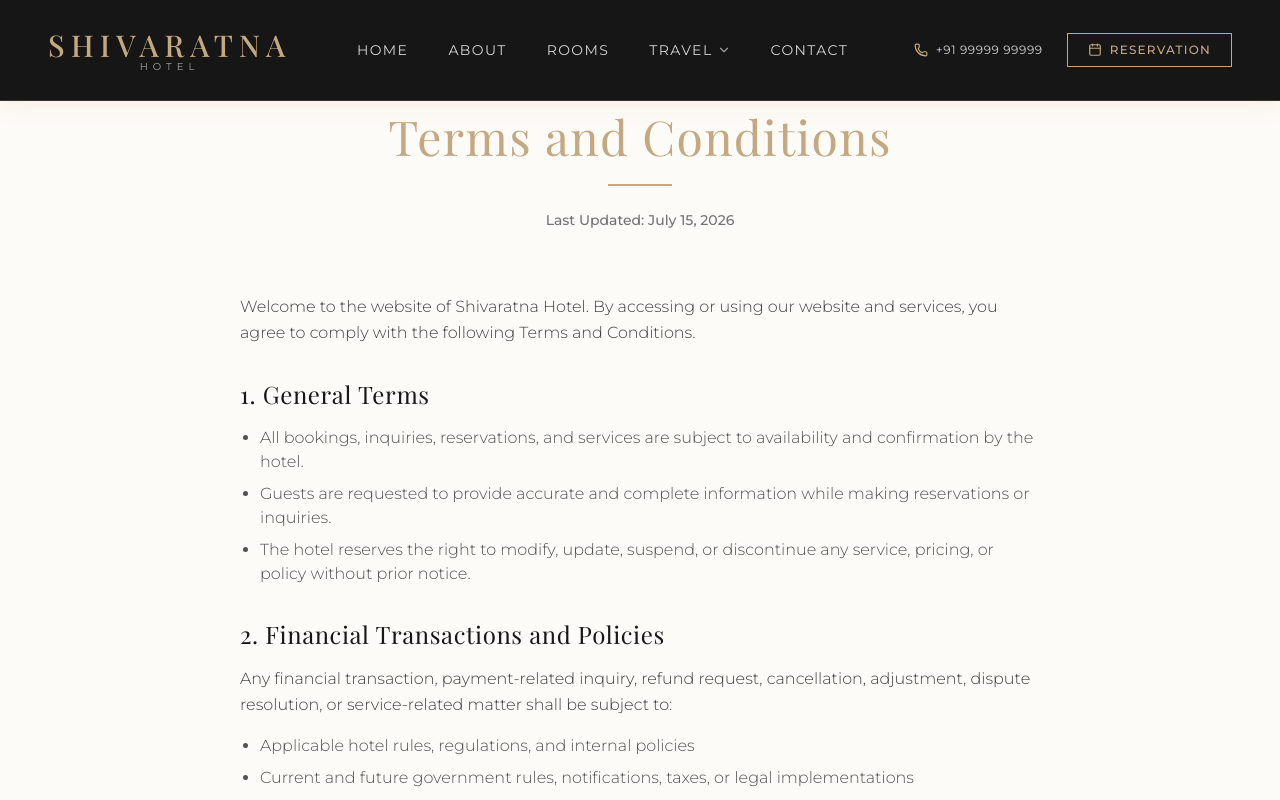
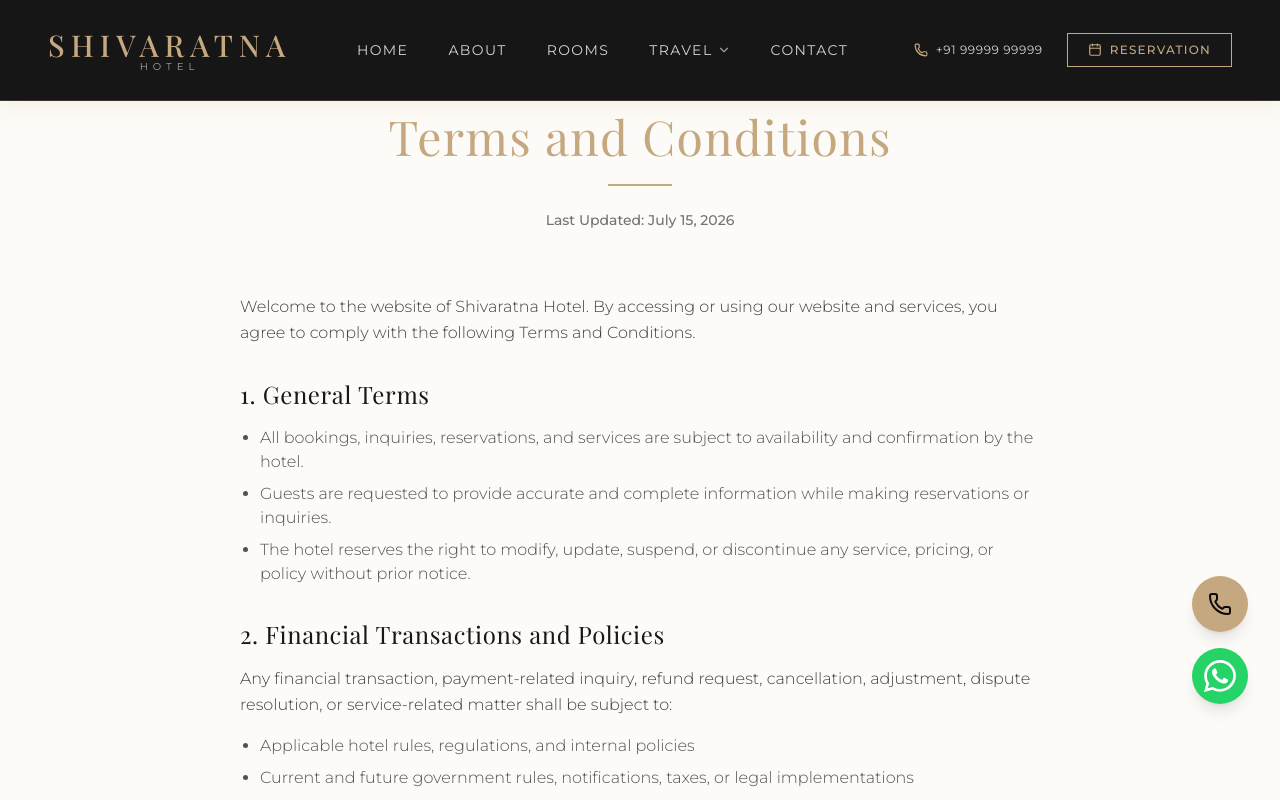
Before and after one commit to sh1eldtdech/hotel-shivaratna, a React (Vite) app: page /terms in a window 1280 px wide. Shown: the top 800 px of the page. Built offline with nearby package versions, Linux system fonts and the light colour scheme; a web font is replaced by a local one.

Commit message:
added floating contact

```diff
--- a/src/App.jsx
+++ b/src/App.jsx
@@ -14,6 +14,8 @@
 import Privacy from './pages/Privacy';
 import Terms from './pages/Terms';
 import BackToTop from './components/BackToTop';
+import FloatingWhatsApp from './components/FloatingWhatsApp';
+import FloatingContact from './components/FloatingContact';
 
 // Scroll to top helper on route navigation
 const ScrollToTop = () => {
@@ -52,6 +54,8 @@
         {/* Global Footer */}
         <Footer />
         <BackToTop />
+        <FloatingWhatsApp />
+        <FloatingContact />
 
       </div>
     </BrowserRouter>
--- /dev/null
+++ b/src/components/FloatingContact.jsx
@@ -0,0 +1,21 @@
+import React from 'react';
+import { Phone } from 'lucide-react';
+
+const FloatingContact = () => {
+  // Replace with the actual phone number for the call link
+  const phoneNumber = "+919876543210";
+
+  return (
+    <div className="fixed bottom-[10.5rem] right-8 z-50">
+      <a
+        href={`tel:${phoneNumber}`}
+        className="flex items-center justify-center w-14 h-14 bg-gold hover:bg-gold-light text-neutral-950 rounded-full shadow-lg transition-transform hover:-translate-y-1 hover:scale-110"
+        aria-label="Call us"
+      >
+        <Phone className="w-6 h-6" />
+      </a>
+    </div>
+  );
+};
+
+export default FloatingContact;
--- /dev/null
+++ b/src/components/FloatingWhatsApp.jsx
@@ -0,0 +1,32 @@
+import React from 'react';
+
+const FloatingWhatsApp = () => {
+  // Replace with the actual phone number, including country code (e.g., 91 for India)
+  const phoneNumber = "919876543210";
+  const defaultMessage = "Hello, I would like to know more about Hotel Shivaratna.";
+
+  const whatsappUrl = `https://wa.me/${phoneNumber}?text=${encodeURIComponent(defaultMessage)}`;
+
+  return (
+    <div className="fixed bottom-24 right-8 z-50">
+      <a
+        href={whatsappUrl}
+        target="_blank"
+        rel="noopener noreferrer"
+        className="flex items-center justify-center w-14 h-14 bg-[#25D366] hover:bg-[#1EBE57] text-white rounded-full shadow-lg transition-transform hover:-translate-y-1 hover:scale-110"
+        aria-label="Chat with us on WhatsApp"
+      >
+        <svg
+          viewBox="0 0 24 24"
+          width="32"
+          height="32"
+          fill="currentColor"
+        >
+          <path d="M17.472 14.382c-.297-.149-1.758-.867-2.03-.967-.273-.099-.471-.148-.67.15-.197.297-.767.966-.94 1.164-.173.199-.347.223-.644.075-.297-.15-1.255-.463-2.39-1.475-.888-.788-1.489-1.761-1.663-2.059-.173-.297-.018-.458.13-.606.134-.133.298-.347.446-.52.149-.174.198-.298.298-.497.099-.198.05-.371-.025-.52-.075-.149-.669-1.612-.916-2.207-.242-.579-.487-.5-.669-.51-.173-.008-.371-.01-.57-.01-.198 0-.52.074-.792.372-.272.297-1.04 1.016-1.04 2.479 0 1.462 1.065 2.875 1.213 3.074.149.198 2.096 3.2 5.077 4.487.709.306 1.262.489 1.694.625.712.227 1.36.195 1.871.118.571-.085 1.758-.719 2.006-1.413.248-.694.248-1.289.173-1.413-.074-.124-.272-.198-.57-.347m-5.421 7.403h-.004a9.87 9.87 0 01-5.031-1.378l-.361-.214-3.741.982.998-3.648-.235-.374a9.86 9.86 0 01-1.51-5.26c.001-5.45 4.436-9.884 9.888-9.884 2.64 0 5.122 1.03 6.988 2.898a9.825 9.825 0 012.893 6.994c-.003 5.45-4.437 9.884-9.885 9.884m8.413-18.297A11.815 11.815 0 0012.05 0C5.495 0 .16 5.335.157 11.892c0 2.096.547 4.142 1.588 5.945L.057 24l6.305-1.654a11.882 11.882 0 005.683 1.448h.005c6.554 0 11.89-5.335 11.893-11.893a11.821 11.821 0 00-3.48-8.413Z"/>
+        </svg>
+      </a>
+    </div>
+  );
+};
+
+export default FloatingWhatsApp;
```
